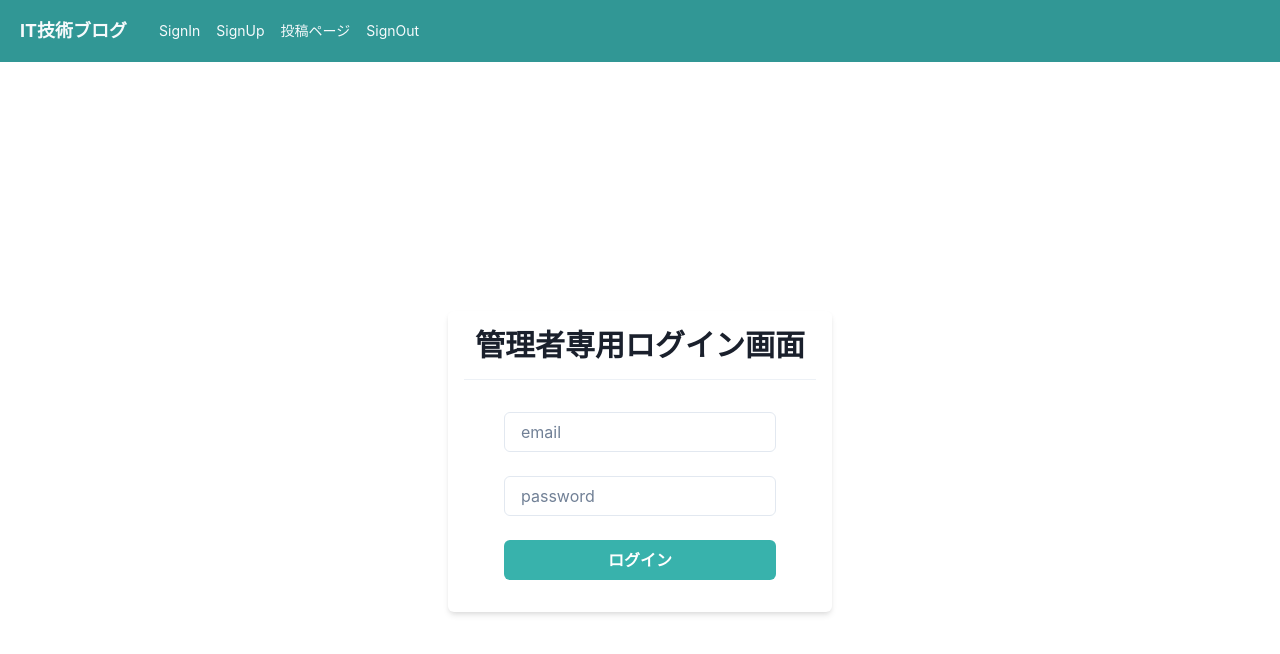
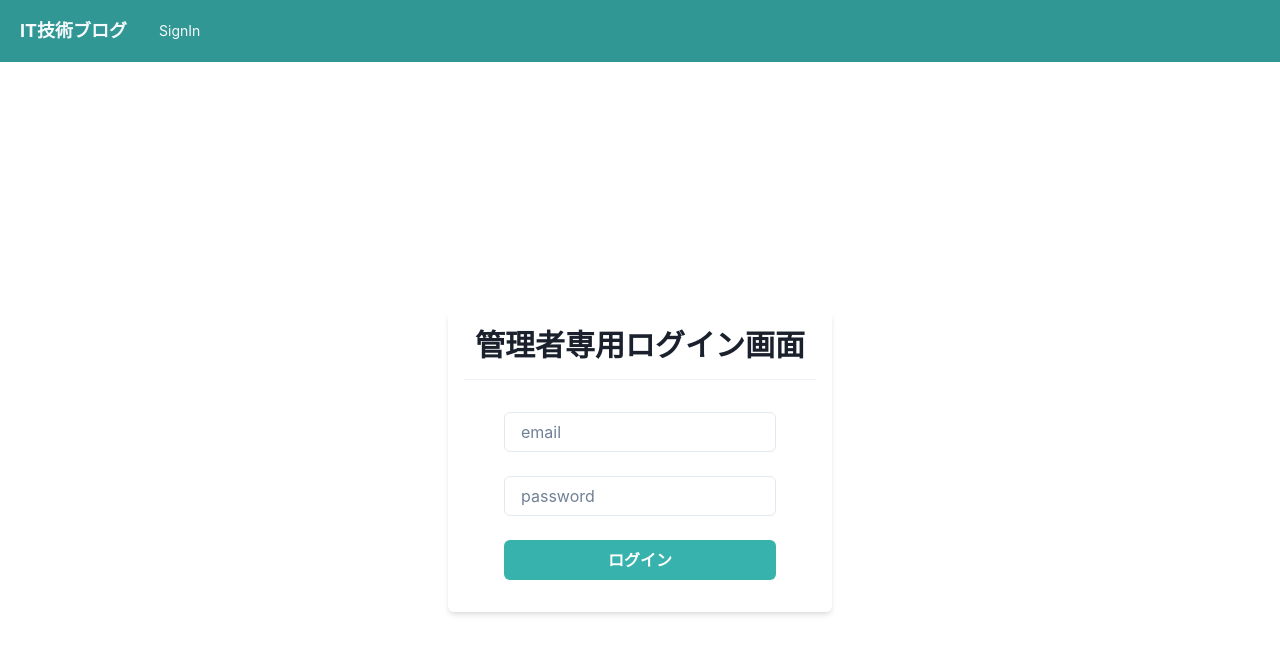
Before and after one commit to ma-sss/it_technology_blog_frontend, a React (Create React App) app: page /sign_in in a window 1280 px wide. Shown: the top 654 px of the page. Built offline with nearby package versions, Linux system fonts and the light colour scheme.

Commit message:
サインイン時とサインアウト時のHeaderの表示変更

```diff
--- a/src/compornents/organisms/Header.tsx
+++ b/src/compornents/organisms/Header.tsx
@@ -1,13 +1,17 @@
-import { FC } from "react";
+import { FC, useEffect } from "react";
 import { useNavigate } from "react-router-dom";
 import { Box, Flex, Heading, Link } from "@chakra-ui/react";
 import { useSignOut } from "../../hooks/useSignOut";
+import { useRecoilValue } from "recoil";
+import { adminInfo } from "../../store/adminInfo";
 
 // memo必要と思われる
 export const Header: FC = () => {
     const navigate = useNavigate();
 
-    const {signOut} = useSignOut();
+    const { signOut } = useSignOut();
+
+    const adminId = useRecoilValue(adminInfo);
 
     return (
         <Flex
@@ -19,7 +23,11 @@ export const Header: FC = () => {
             padding={{ base: 3, md: 5 }}
         >
             <Flex align="center" as="a" mr={8} _hover={{ cursor: "pointer" }}>
-                <Heading as="h1" fontSize={{ base: "md", md: "lg" }} onClick={() => navigate("/")}>
+                <Heading
+                    as="h1"
+                    fontSize={{ base: "md", md: "lg" }}
+                    onClick={() => navigate("/")}
+                >
                     IT技術ブログ
                 </Heading>
             </Flex>
@@ -29,16 +37,24 @@ export const Header: FC = () => {
                 flexGrow={2}
                 display={{ base: "none", md: "flex" }}
             >
-                <Box pr={4}>
-                    <Link onClick={() => navigate("/sign_in")}>SignIn</Link>
-                </Box>
-                <Box pr={4}>
-                    <Link onClick={() => navigate("/sign_up")}>SignUp</Link>
-                </Box>
-                <Box pr={4}>
-                    <Link onClick={() => navigate("/post_page")}>投稿ページ</Link>
-                </Box>
-                <Link onClick={() => signOut()}>SignOut</Link>
+                {adminId.id ? (
+                    <Flex>
+                        <Box pr={4}>
+                            <Link onClick={() => navigate("/post_page")}>
+                                投稿ページ
+                            </Link>
+                        </Box>
+                        <Link onClick={() => signOut()}>SignOut</Link>
+                    </Flex>
+                ) : (
+                    <Flex>
+                        <Box pr={4}>
+                            <Link onClick={() => navigate("/sign_in")}>
+                                SignIn
+                            </Link>
+                        </Box>
+                    </Flex>
+                )}
             </Flex>
         </Flex>
     );
--- a/src/hooks/useAdminAuth.ts
+++ b/src/hooks/useAdminAuth.ts
@@ -2,14 +2,14 @@ import { useCallback } from "react";
 import { useNavigate } from "react-router-dom";
 import Cookies from "js-cookie";
 import axios from "axios";
-import { useSetRecoilState } from "recoil";
+import { useRecoilState } from "recoil";
 
 import { adminInfo } from "../store/adminInfo";
 
 export const useAdminAuth = () => {
     const navigate = useNavigate();
 
-    const setAdminId = useSetRecoilState(adminInfo);
+    const [adminId, setAdminId] = useRecoilState(adminInfo);
 
     const login = useCallback(
         (email: string, password: string) => {
@@ -33,7 +33,7 @@ export const useAdminAuth = () => {
                     Cookies.set("client", client);
                     Cookies.set("uid", uid);
 
-                    setAdminId(res.data.data.id)
+                    setAdminId({id: res.data.data.id});
 
                     navigate("/");
                 })
```
